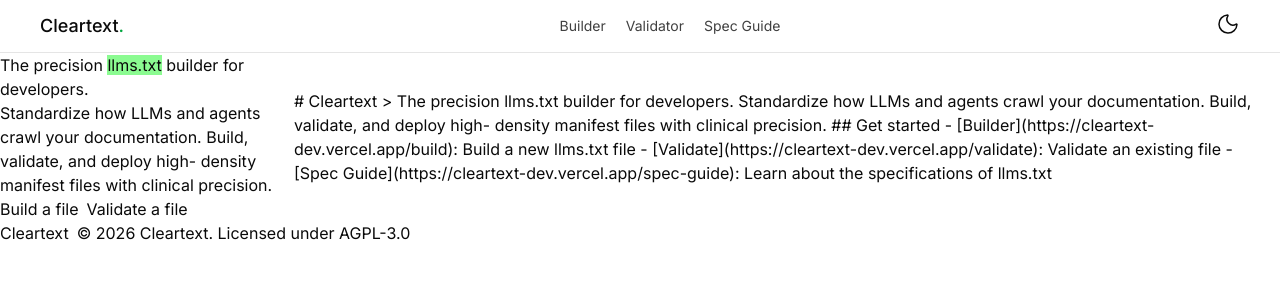
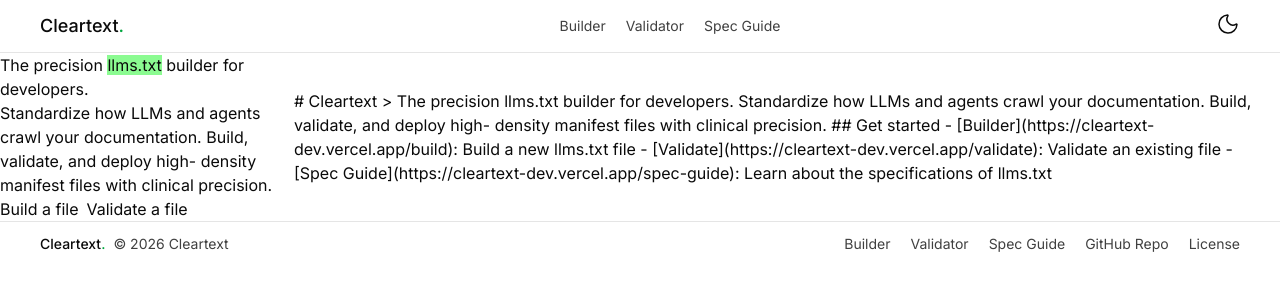
Before and after one commit to ShayokhShorfuddin/cleartext, a Next.js app: page / in a window 1280 px wide. Shown: the top 300 px of the page. Built offline with nearby package versions, Linux system fonts and the light colour scheme.

Commit message:
style: add slight design improvements to Footer

```diff
--- a/app/_components/Footer.tsx
+++ b/app/_components/Footer.tsx
@@ -1,18 +1,49 @@
+import Link from "next/link";
+
 export function Footer() {
   return (
-    <footer>
-      <div className="flex gap-x-2">
-        <p>Cleartext</p>
-        <p>
+    <footer className="flex items-center justify-between px-10 py-3 border-t">
+      <div className="flex gap-x-2 text-sm">
+        <p className="font-medium">
+          Cleartext<span className="text-green-600">.</span>
+        </p>
+        <p className="text-neutral-700">
           &copy; <span className="year">{new Date().getFullYear()}</span>{" "}
-          Cleartext. Licensed under{" "}
-          <a href="https://www.gnu.org/licenses/agpl-3.0.html">AGPL-3.0</a>
+          Cleartext
         </p>
       </div>
 
       {/* TODO: Needs more work here */}
+      <div className="flex items-center gap-x-5 text-sm text-neutral-700">
+        <Link href={"/build"} className="hover:underline underline-offset-4">
+          Builder
+        </Link>
+        <Link href={"/validate"} className="hover:underline underline-offset-4">
+          Validator
+        </Link>
+        <Link
+          href={"/spec-guide"}
+          className="hover:underline underline-offset-4"
+        >
+          Spec Guide
+        </Link>
+        <Link
+          target="_blank"
+          href={"https://github.com/ShayokhShorfuddin/cleartext"}
+          className="hover:underline underline-offset-4"
+        >
+          GitHub Repo
+        </Link>
+        <Link
+          target="_blank"
+          href={
+            "https://github.com/ShayokhShorfuddin/cleartext/blob/main/LICENSE.txt"
+          }
+          className="hover:underline underline-offset-4"
+        >
+          License
+        </Link>
+      </div>
     </footer>
   );
 }
-
-// TODO: Add AGPL license on Github
```
